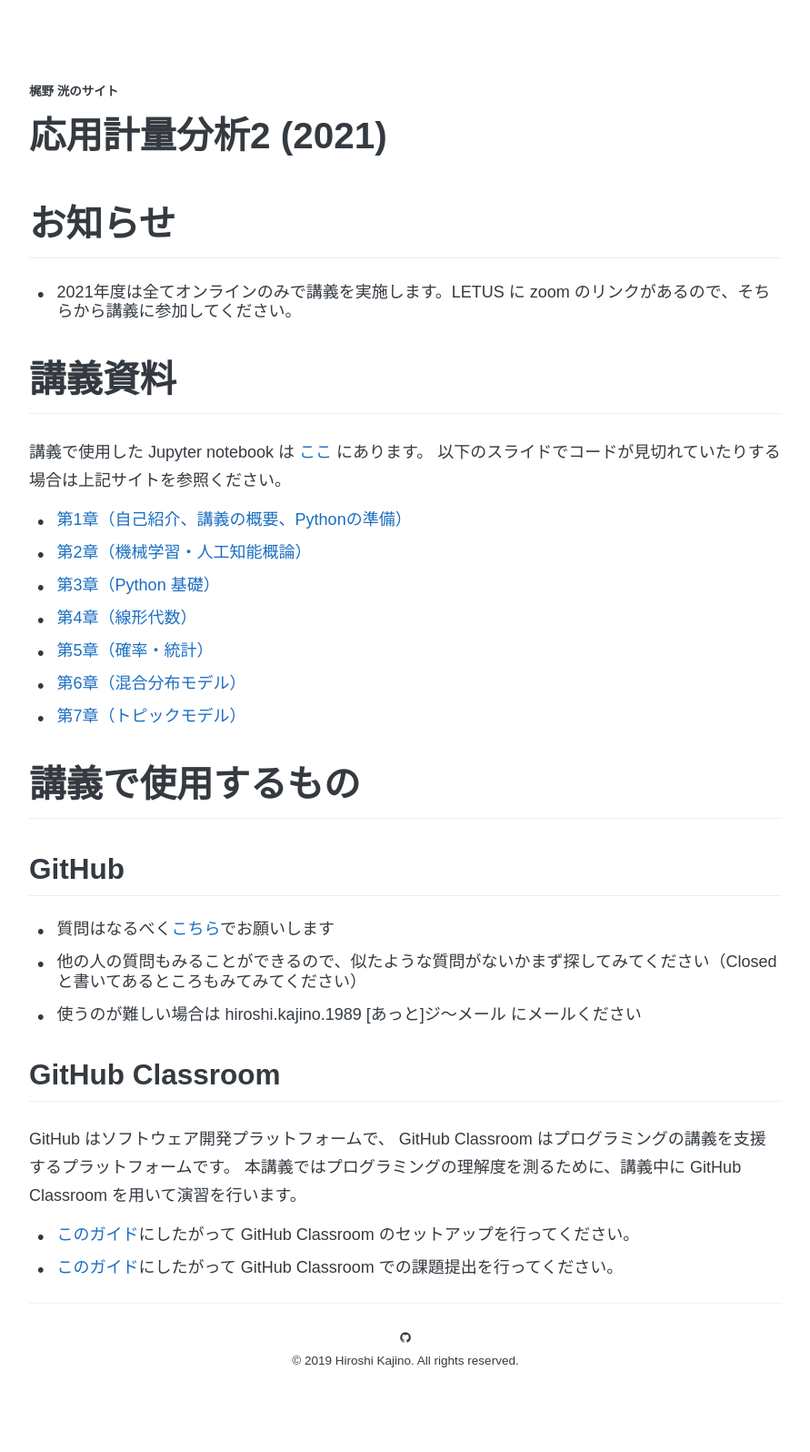
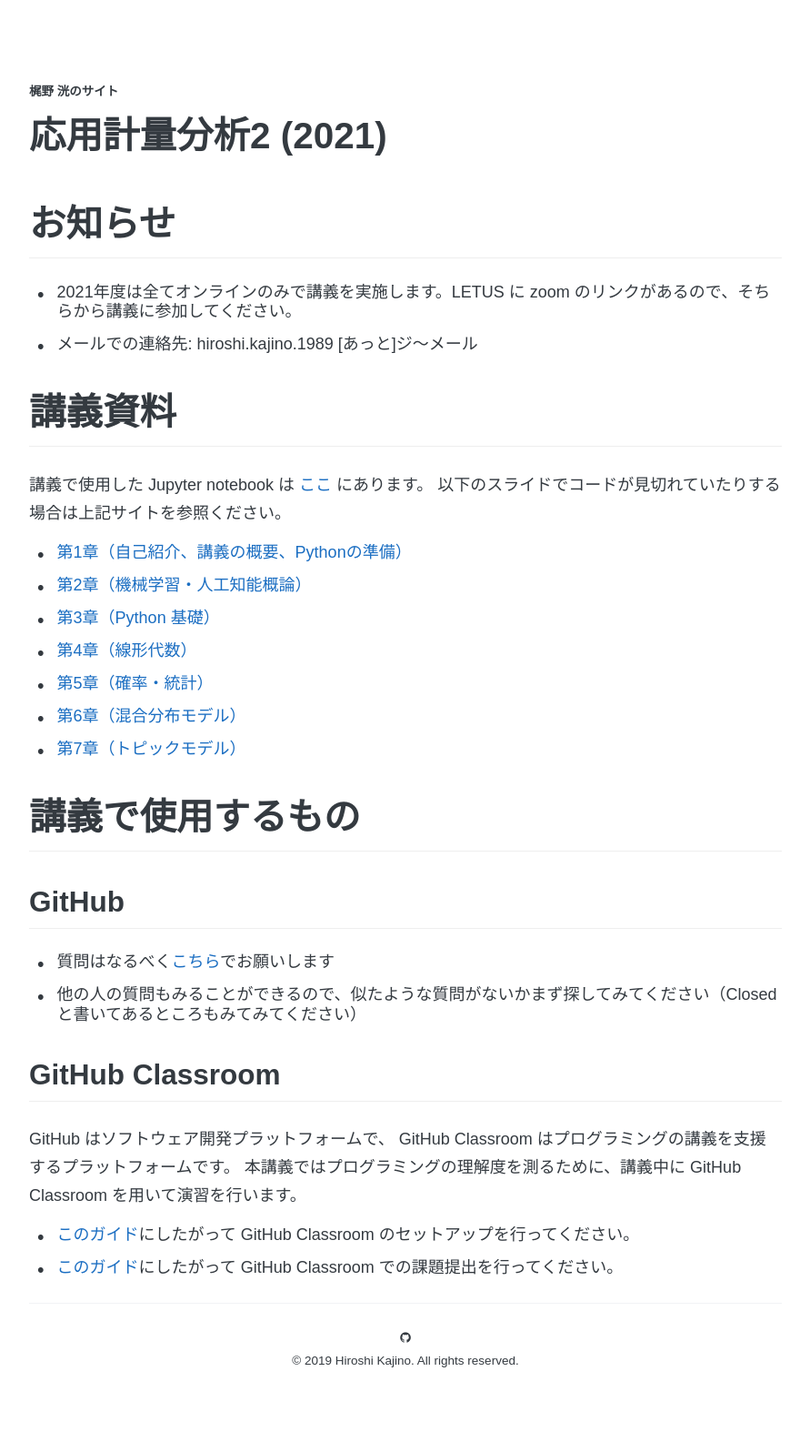
Before and after one commit to kanojikajino/kanojikajino.github.io, a Jekyll site: the page built from _lectures/2021/applied_analytics/index.md, in a window 1280 px wide. Shown: the whole page at 91% size, without its empty margins (194-1085 px from the left). Built offline with Jekyll 4.4.1, drawn with Linux system fonts in a browser that asks for light colours; some web fonts are replaced; a script that is not in the unit is left out.

Commit message:
update contact

```diff
--- a/_lectures/2021/applied_analytics/index.md
+++ b/_lectures/2021/applied_analytics/index.md
@@ -27,7 +29,6 @@ permalink: /lectures/2021/applied_analytics
 
 - 質問はなるべく[こちら](https://github.com/kanojikajino/lecture/issues)でお願いします
 - 他の人の質問もみることができるので、似たような質問がないかまず探してみてください（Closed と書いてあるところもみてみてください）
-- 使うのが難しい場合は hiroshi.kajino.1989 [あっと]ジ〜メール にメールください
 
 ## GitHub Classroom
 
```
Also changed, not shown: other parts of _lectures/2021/applied_analytics/index.md (+2 -0 lines).
